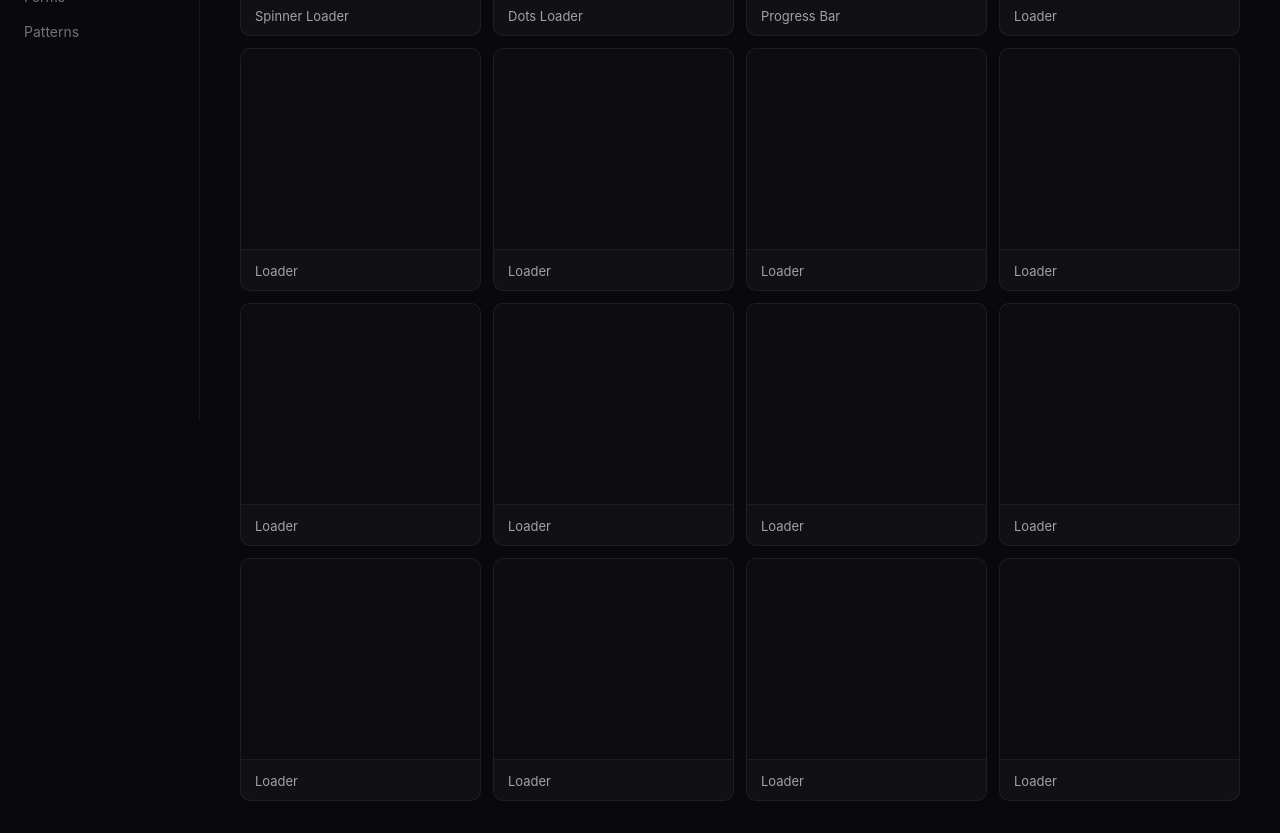
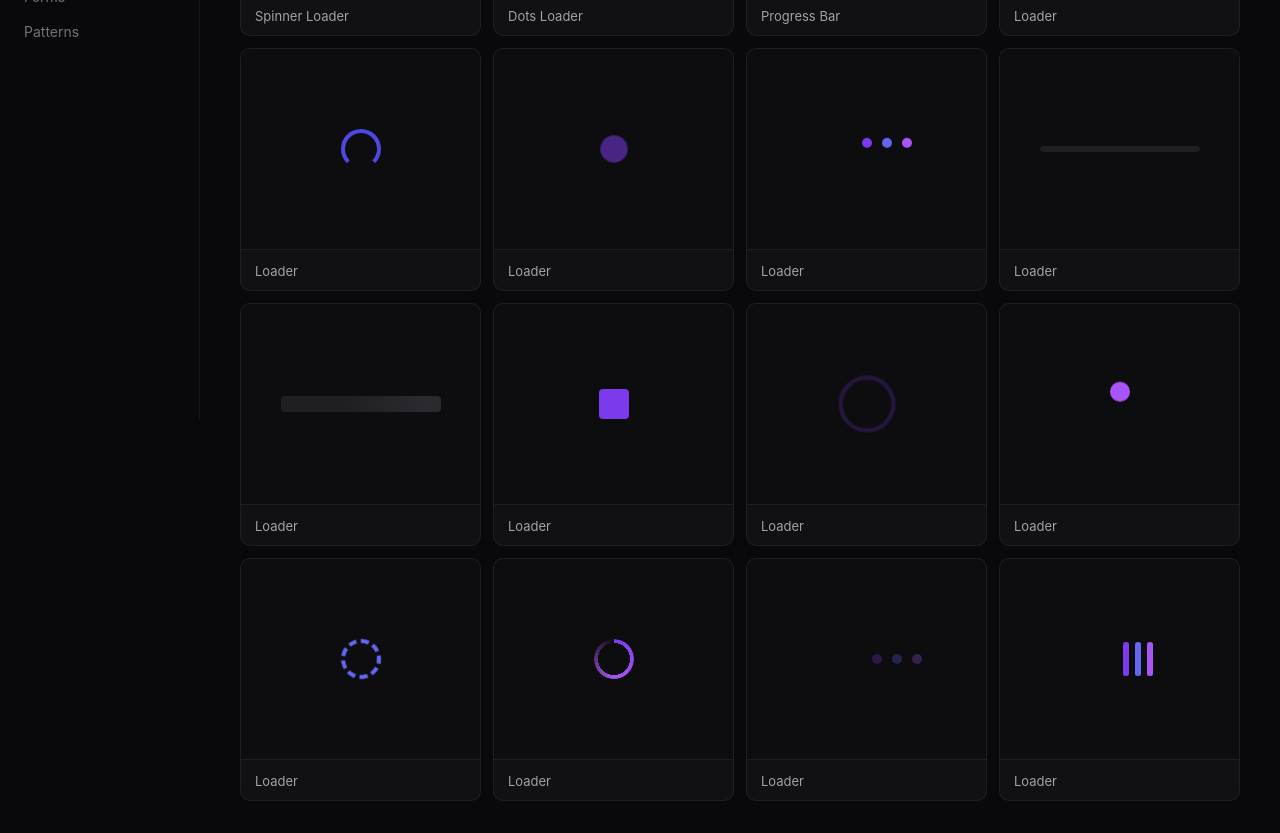
Before and after one commit to itzmitto/ui-library-website, a React (Vite) app: page /elements/loaders in a window 1280 px wide. Shown: the part 380-1213 px from the top of the page. Built offline with nearby package versions, Linux system fonts and the light colour scheme.

Commit message:
35 begonnnen met de loaders

```diff
--- a/src/data/componentsData.tsx
+++ b/src/data/componentsData.tsx
@@ -594,9 +594,7 @@ export const loaders = [
     { id: 9, name: "Spinner Loader", preview: <div className="prev-spinner" /> },
     { id: 10, name: "Dots Loader", preview: <div className="prev-dots"><span /><span /><span /></div> },
     {
-        id: 11, name: "Progress Bar", preview: (
-            <div className="prev-progress-wrap"><div className="prev-progress-bar" /></div>
-        )
+        id: 11, name: "Progress Bar", preview: (<div className="prev-progress-wrap"><div className="prev-progress-bar" /></div>)
     },
     { id: 141, name: "Loader", preview: <div className="ld-141" /> },
     { id: 142, name: "Loader", preview: <div className="ld-142" /> },
@@ -609,8 +607,8 @@ export const loaders = [
     { id: 149, name: "Loader", preview: <div className="ld-149" /> },
     { id: 150, name: "Loader", preview: <div className="ld-150" /> },
     { id: 151, name: "Loader", preview: <div className="ld-151" /> },
-    { id: 152, name: "Loader", preview: <div className="ld-152" /> },
-    { id: 153, name: "Loader", preview: <div className="ld-153" /> },
+    { id: 152, name: "Loader", preview: <div style={{ marginLeft: "20px" }}><div className="ld-152" /></div> },
+    { id: 153, name: "Loader", preview: <div style={{ marginLeft: "12px" }}><div className="ld-153" /></div> },
 
 ];
 
--- a/src/styling/Loaders.css
+++ b/src/styling/Loaders.css
@@ -71,6 +71,202 @@
     }
 }
 
+/* ld-141 - Spinning ring */
 .ld-141 {
-    background-color: red;
+    width: 40px;
+    height: 40px;
+    border: 4px solid rgba(255, 255, 255, 0.1);
+    border-top-color: #7c3aed;
+    border-radius: 50%;
+    animation: ld-spin 0.8s linear infinite;
 }
+
+/* ld-142 - Dual ring */
+.ld-142 {
+    width: 40px;
+    height: 40px;
+    border: 4px solid #4f46e5;
+    border-bottom-color: transparent;
+    border-radius: 50%;
+    animation: ld-spin 0.8s linear infinite;
+}
+
+/* ld-143 - Pulsing dot */
+.ld-143 {
+    width: 20px;
+    height: 20px;
+    background: #7c3aed;
+    border-radius: 50%;
+    animation: ld-pulse 1s ease-in-out infinite;
+}
+
+/* ld-144 - Three dots bouncing */
+.ld-144 {
+    display: flex;
+    gap: 6px;
+    align-items: center;
+}
+
+.ld-144::before,
+.ld-144::after,
+.ld-144 {
+    content: "";
+}
+
+.ld-144-wrap {
+    display: flex;
+    gap: 6px;
+}
+
+/* use spans inside for dots - handled below with box-shadow trick */
+.ld-144 {
+    width: 10px;
+    height: 10px;
+    background: #7c3aed;
+    border-radius: 50%;
+    box-shadow: 20px 0 0 #6366f1, 40px 0 0 #a855f7;
+    animation: ld-dots 0.6s ease-in-out infinite alternate;
+}
+
+/* ld-145 - Progress bar */
+.ld-145 {
+    width: 160px;
+    height: 6px;
+    background: rgba(255, 255, 255, 0.08);
+    border-radius: 999px;
+    overflow: hidden;
+    position: relative;
+}
+
+.ld-145::after {
+    content: "";
+    position: absolute;
+    left: 0;
+    top: 0;
+    height: 100%;
+    width: 40%;
+    background: linear-gradient(90deg, #7c3aed, #a855f7);
+    border-radius: 999px;
+    animation: ld-progress 1.4s ease-in-out infinite;
+}
+
+/* ld-146 - Skeleton block */
+.ld-146 {
+    width: 160px;
+    height: 16px;
+    background: linear-gradient(90deg, #1f1f23 25%, #2a2a30 50%, #1f1f23 75%);
+    background-size: 200% 100%;
+    border-radius: 4px;
+    animation: ld-shimmer 1.5s infinite;
+}
+
+/* ld-147 - Spinning square */
+.ld-147 {
+    width: 30px;
+    height: 30px;
+    background: #7c3aed;
+    border-radius: 4px;
+    animation: ld-spin 0.8s ease-in-out infinite;
+}
+
+/* ld-148 - Ripple */
+.ld-148 {
+    width: 40px;
+    height: 40px;
+    border-radius: 50%;
+    border: 3px solid #7c3aed;
+    animation: ld-ripple 1s ease-out infinite;
+}
+
+/* ld-149 - Bouncing ball */
+.ld-149 {
+    width: 20px;
+    height: 20px;
+    background: #a855f7;
+    border-radius: 50%;
+    animation: ld-bounce 0.6s ease-in-out infinite alternate;
+}
+
+/* ld-150 - Circular dash */
+.ld-150 {
+    width: 40px;
+    height: 40px;
+    border: 4px dashed #6366f1;
+    border-radius: 50%;
+    animation: ld-spin 1.2s linear infinite;
+}
+
+/* ld-151 - Gradient ring */
+.ld-151 {
+    width: 40px;
+    height: 40px;
+    border-radius: 50%;
+    background: conic-gradient(#7c3aed, #a855f7, transparent);
+    animation: ld-spin 0.8s linear infinite;
+    -webkit-mask: radial-gradient(farthest-side, transparent calc(100% - 4px), black calc(100% - 4px));
+    mask: radial-gradient(farthest-side, transparent calc(100% - 4px), black calc(100% - 4px));
+}
+
+/* ld-152 - Flashing dots */
+.ld-152 {
+    width: 10px;
+    height: 10px;
+    background: #7c3aed;
+    border-radius: 50%;
+    box-shadow: 20px 0 0 #6366f1, 40px 0 0 #a855f7;
+    animation: ld-flash 1s ease-in-out infinite;
+}
+
+/* ld-153 - Growing bar */
+.ld-153 {
+    width: 6px;
+    height: 40px;
+    background: #7c3aed;
+    border-radius: 999px;
+    box-shadow: 12px 0 0 #6366f1, 24px 0 0 #a855f7;
+    animation: ld-bars 0.6s ease-in-out infinite alternate;
+}
+
+/* ── Keyframes ── */
+@keyframes ld-spin {
+    to { transform: rotate(360deg); }
+}
+
+@keyframes ld-pulse {
+    0%, 100% { transform: scale(1); opacity: 1; }
+    50% { transform: scale(1.4); opacity: 0.5; }
+}
+
+@keyframes ld-dots {
+    0% { transform: translateY(0); }
+    100% { transform: translateY(-8px); }
+}
+
+@keyframes ld-progress {
+    0% { left: -40%; width: 40%; }
+    60% { left: 100%; width: 40%; }
+    100% { left: 100%; width: 40%; }
+}
+
+@keyframes ld-shimmer {
+    to { background-position: -200% 0; }
+}
+
+@keyframes ld-ripple {
+    0% { transform: scale(0.8); opacity: 1; }
+    100% { transform: scale(1.6); opacity: 0; }
+}
+
+@keyframes ld-bounce {
+    to { transform: translateY(-16px); }
+}
+
+@keyframes ld-flash {
+    0%, 100% { opacity: 1; }
+    50% { opacity: 0.2; }
+}
+
+@keyframes ld-bars {
+    0% { transform: scaleY(0.4); }
+    100% { transform: scaleY(1); }
+}
```
